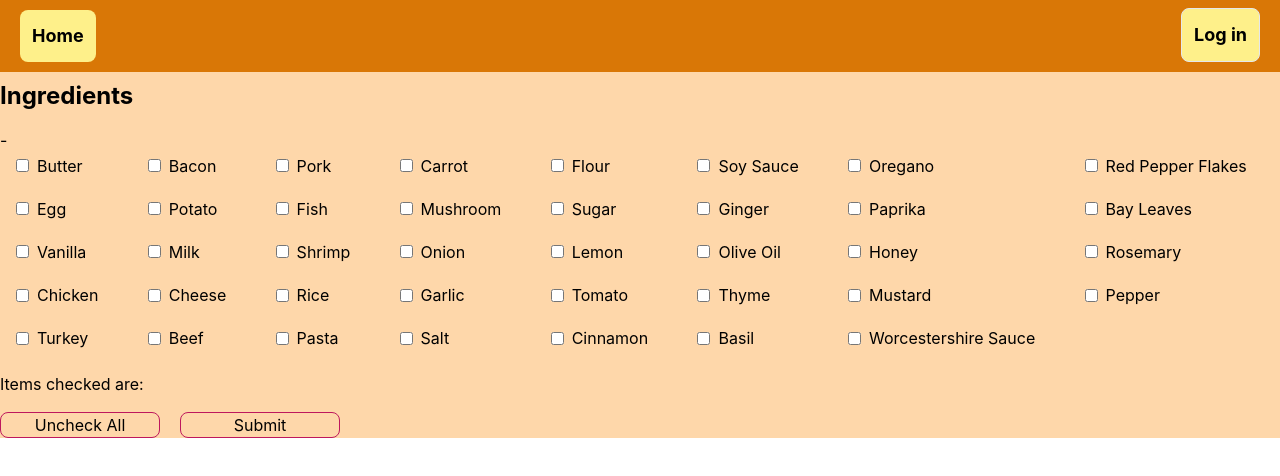
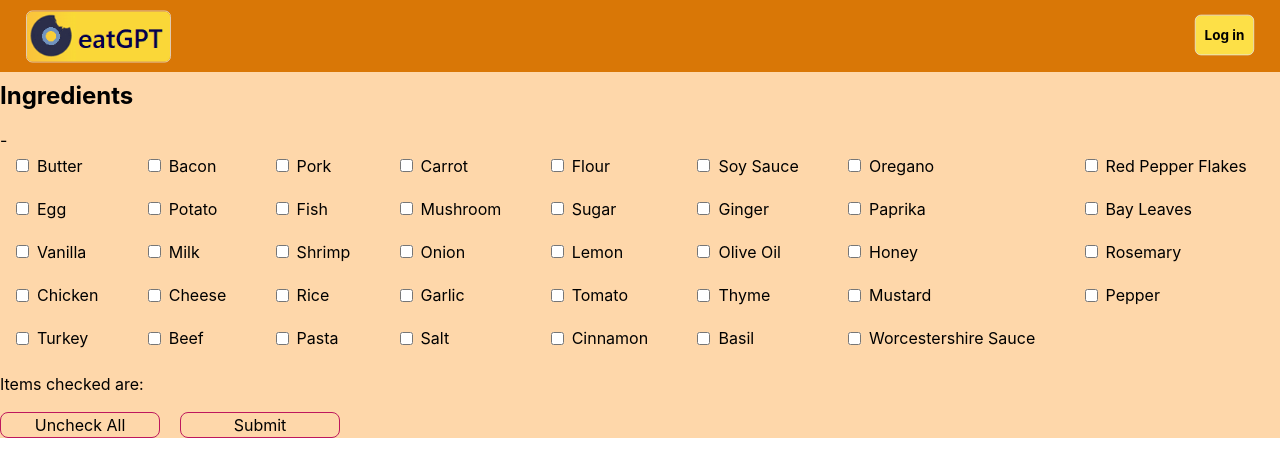
Before and after one commit to addauk/recipe-generator, a React (Create React App) app in the folder frontend/: page / in a window 1280 px wide. Shown: the top 476 px of the page. Built offline with nearby package versions, Linux system fonts and the light colour scheme.

Commit message:
Added logo to navbar

```diff
--- a/frontend/src/components/navbar/Navbar.js
+++ b/frontend/src/components/navbar/Navbar.js
@@ -1,4 +1,5 @@
 import React, { useState, useEffect } from "react";
+import img from "../../eatGPT.png";
 
 const Navbar = ({ navigate }) => {
   const [user, setUser] = useState(null);
@@ -23,26 +24,28 @@ const Navbar = ({ navigate }) => {
     <div className="pb-20 flex bg-orange-200 font-bold">
       <nav className="z-50 fixed top-0 left-0 right-0 h-16 p2 pt-9 pb-9 mx-auto place-content-between  px-5 bg-amber-600 flex items-center">
         {user !== null ? (
-          <div className="bg-amber-600 flex">
+          <div>
+            <img
+              src={img}
+              className="cursor-pointer flex rounded-lg border absolute left-0.5 top-0.5 scale-75"
+              onClick={() => navigate("/")}
+              alt="Home"
+            />
             <div
-              className="p-3 text-lg cursor-pointer justify-left border rounded-lg bg-yellow-300 hover:bg-yellow-600"
-              data-cy="homeButton"
-              onClick={() => navigate("/")}
+              className="p-3 text-lg absolute right-44 top-2"
+              data-cy="username"
             >
-              Home
-            </div>
-            <div className="p-3 text-lg absolute right-60" data-cy="username">
               {user ? user.userName : ""}
             </div>
             <div
-              className="p-3 text-lg cursor-pointer absolute right-40 border rounded-lg bg-yellow-300 hover:bg-yellow-600"
+              className="p-3 text-lg cursor-pointer absolute right-24 top-2 border rounded-lg bg-yellow-300 hover:bg-yellow-600 scale-75"
               data-cy="my-profile"
               onClick={() => navigate(`/users/${user._id}`)}
             >
               Profile
             </div>
             <div
-              className="p-3 text-lg cursor-pointer absolute right-5 border rounded-lg bg-yellow-300 hover:bg-yellow-600"
+              className="p-3 text-lg cursor-pointer absolute right-4 top-2 border rounded-lg bg-yellow-300 hover:bg-yellow-600 scale-75"
               data-cy="logoutButton"
               onClick={logout}
             >
@@ -50,12 +53,15 @@ const Navbar = ({ navigate }) => {
             </div>
           </div>
         ) : (
-          <div className="bg-yellow-200 flex justify-right p-3 text-lg cursor-pointer rounded-lg">
-            <div data-cy="homeButton" onClick={() => navigate("/")}>
-              Home
-            </div>
+          <div>
+            <img
+              src={img}
+              className="cursor-pointer flex rounded-lg border absolute left-0.5 top-0.5 scale-75"
+              onClick={() => navigate("/")}
+              alt="Home"
+            />
             <div
-              className="p-3 text-lg cursor-pointer absolute right-5 top-2 border rounded-lg bg-yellow-200 hover:bg-yellow-600"
+              className="p-3 text-lg cursor-pointer absolute right-4 top-2 border rounded-lg bg-yellow-300 hover:bg-yellow-600 scale-75"
               data-cy="loginButton"
               onClick={() => navigate("/login")}
             >
```
Also changed, not shown: frontend/src/eatGPT.png (added).
